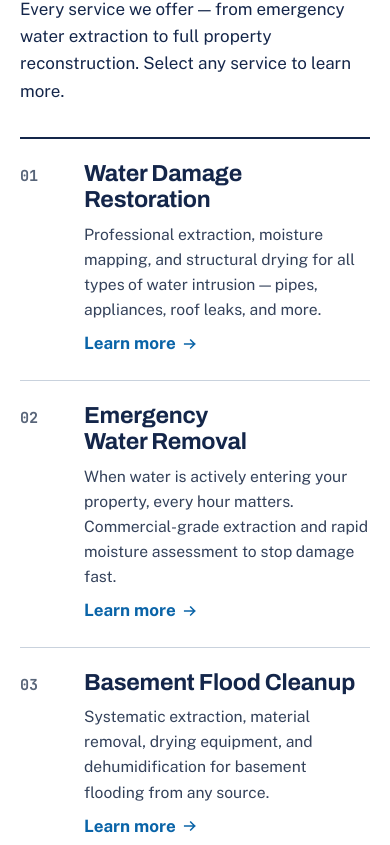
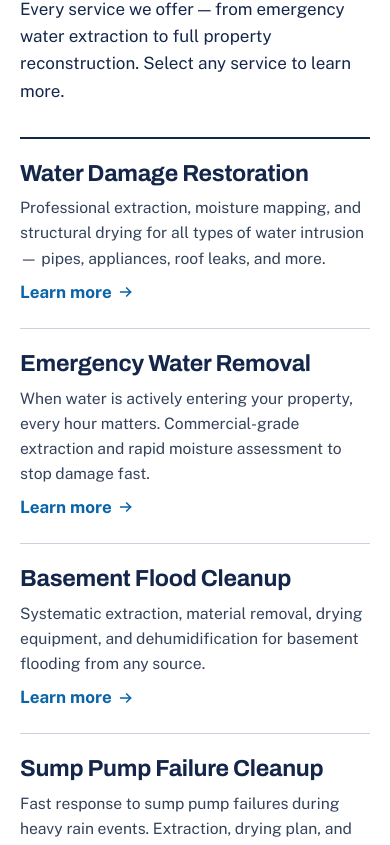
Before and after one commit to tonyv5498-afk/rgmd-website, a Next.js app: page /services in a window 390 px wide. Shown: the part 1250-2095 px from the top of the page. Built offline with nearby package versions, Linux system fonts and the light colour scheme.

Commit message:
Drop service index numbers; keep the hero phone number on one line
Co-Authored-By: Claude Opus 5.5 <noreply@anthropic.com>
Claude-Session: https://claude.ai/code/session_0164y3EwykPw66AtNocvdsjv

```diff
--- a/app/globals.css
+++ b/app/globals.css
@@ -198,18 +198,17 @@ p { margin: 0 0 1em; }
 .cols > .local-facts { align-self: center; }
 
 /* Service index: ruled entries, not boxed cards */
-.cards { display: grid; grid-template-columns: 1fr; margin-top: 32px; border-top: 2px solid var(--ink); counter-reset: svc; }
-.card { position: relative; display: grid; grid-template-columns: 44px minmax(0, 15rem) minmax(0, 1fr) auto; column-gap: 28px; align-items: baseline; padding: 22px 0; border-bottom: 1px solid var(--rule); text-decoration: none; color: var(--ink); counter-increment: svc; }
-.card::after { content: counter(svc, decimal-leading-zero); grid-column: 1; grid-row: 1; font: 700 .95rem var(--f-mono); color: var(--muted); }
+.cards { display: grid; grid-template-columns: 1fr; margin-top: 32px; border-top: 2px solid var(--ink); }
+.card { position: relative; display: grid; grid-template-columns: minmax(0, 16rem) minmax(0, 1fr) auto; column-gap: 32px; align-items: baseline; padding: 22px 0; border-bottom: 1px solid var(--rule); text-decoration: none; color: var(--ink); }
 .card > * { grid-row: 1; }
-.card > h2, .card > h3 { grid-column: 2; margin: 0; }
-.card > p { grid-column: 3; margin: 0; }
-.card > .card-link { grid-column: 4; white-space: nowrap; }
+.card > h2, .card > h3 { grid-column: 1; margin: 0; }
+.card > p { grid-column: 2; margin: 0; }
+.card > .card-link { grid-column: 3; white-space: nowrap; }
 @media (max-width: 800px) {
-  .card { grid-template-columns: 36px minmax(0, 1fr); row-gap: 8px; }
-  .card > h2, .card > h3 { grid-column: 2; grid-row: 1; }
-  .card > p { grid-column: 2; grid-row: 2; }
-  .card > .card-link { grid-column: 2; grid-row: 3; }
+  .card { grid-template-columns: minmax(0, 1fr); row-gap: 8px; }
+  .card > h2, .card > h3 { grid-column: 1; grid-row: 1; }
+  .card > p { grid-column: 1; grid-row: 2; }
+  .card > .card-link { grid-column: 1; grid-row: 3; }
 }
 a.card::before { content: ""; position: absolute; left: 0; top: -2px; height: 2px; width: 0; background: var(--mark); transition: width .35s var(--ease); }
 a.card:hover::before { width: 100%; }
@@ -219,9 +218,8 @@ a.card:hover h2, a.card:hover h3 { color: var(--call-dark); }
 .card-link { display: inline-flex; align-items: center; gap: 6px; color: var(--dry); font-weight: 700; }
 a.card:hover .card-link svg { transform: translateX(3px); }
 .card-link svg { transition: transform .25s var(--ease); }
-.cards.plain { grid-template-columns: repeat(2, minmax(0, 1fr)); column-gap: 56px; counter-reset: none; }
-.cards.plain .card { grid-template-columns: 1fr; row-gap: 6px; counter-increment: none; }
-.cards.plain .card::after { content: none; }
+.cards.plain { grid-template-columns: repeat(2, minmax(0, 1fr)); column-gap: 56px; }
+.cards.plain .card { grid-template-columns: 1fr; row-gap: 6px; }
 .cards.plain .card > * { grid-column: 1; grid-row: auto; }
 @media (max-width: 700px) { .cards.plain { grid-template-columns: 1fr; } }
 @media (prefers-reduced-motion: reduce) { a.card::before, .card-link svg { transition: none; } }
--- a/app/page.tsx
+++ b/app/page.tsx
@@ -31,7 +31,7 @@ export default function Home() {
       <section className="hero grid-paper home">
         <div className="container home-hero">
           <div className="hero-main">
-            <Eyebrow>Emergency response available · {SITE.phone}</Eyebrow>
+            <Eyebrow>Emergency response available · <span className="phone">{SITE.phone}</span></Eyebrow>
             <h1>Water Damage, Fire Damage &amp; Mold Remediation in Metro Detroit</h1>
             <p className="lede">Independently owned and operated in Metro Detroit. We handle water damage, mold remediation, fire and smoke cleanup, and reconstruction coordination for homeowners, landlords, and property managers across select communities.</p>
             <div className="hero-actions">
```
